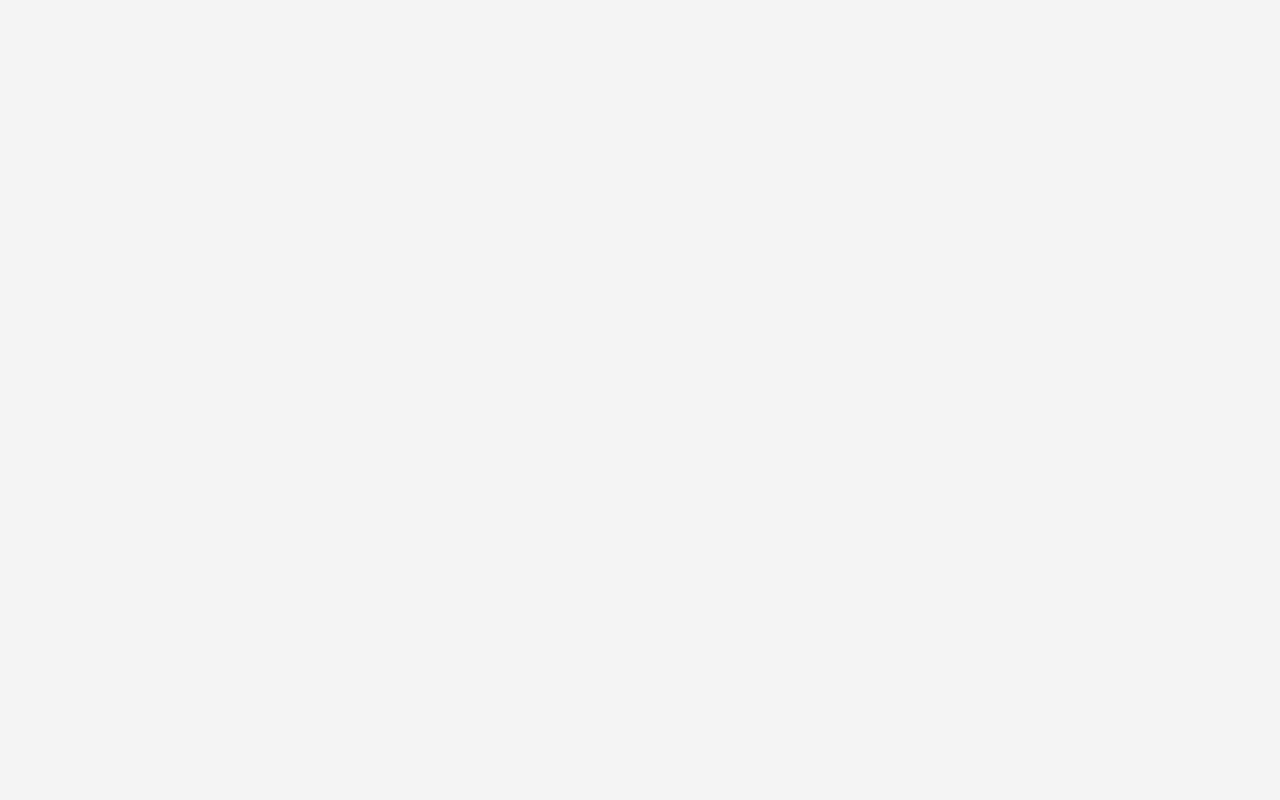
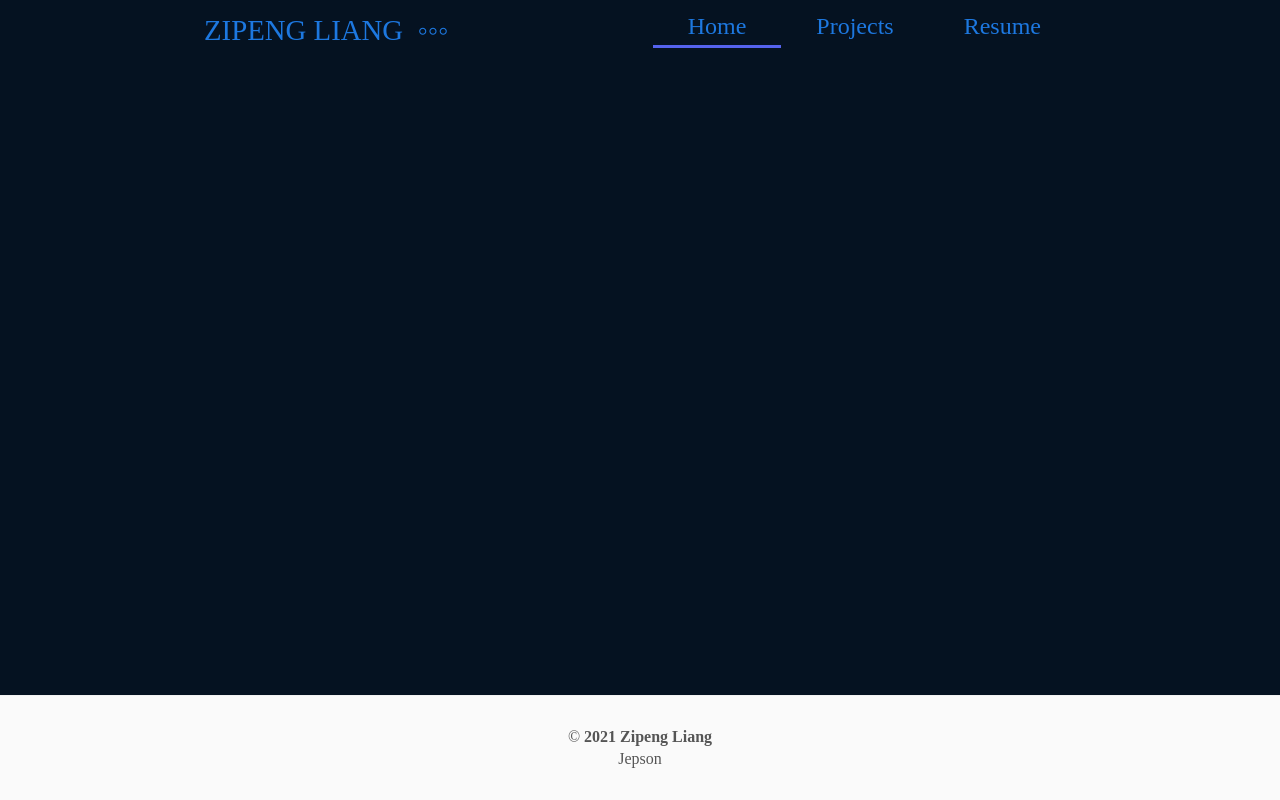
Before and after one commit to zipengliang21/my-site, a React app: page /#/ in a window 1280 px wide. Built offline with nearby package versions, Linux system fonts and the light colour scheme.

Commit message:
Header and Footer(Draft) and Router

```diff
--- a/src/App.tsx
+++ b/src/App.tsx
@@ -2,7 +2,8 @@ import React from "react";
 import {
    HashRouter as Router,
    Switch,
-  Route
+   Route,
+   NavLink
 } from "react-router-dom";
 import Home from "./views/Home";
 import NoMatch from "./views/NoMatch";
@@ -11,27 +12,96 @@ import styled from "styled-components";
 const AppWrapper = styled.div`
   background: #051221;
   color: #FFFFFF;
+  display: flex;
+  min-height: 100vh;
+  flex-direction: column;
+`;
+
+const HeaderWrapper = styled.header`
+  height: 60px;
+  .selected{
+      color: #1D78E0!important;
+      padding-bottom: 5px;
+      border-bottom: 3px solid #5563EE;
+    }
+  .box{
+      width: 70%;
+      height: 100%;
+      margin: 0px auto;
+      padding: 0px 12px;
+      display: flex;
+      align-items: center;
+      justify-content: space-between;
+      a:hover {
+        text-decoration:none;
+      }
+      .boxLeft{
+            text-transform: uppercase;
+        font-size: 1.8em;
+        color: #1D78E0;
+      }
+      .boxLeft::after {
+        content: "◦◦◦";
+        margin-left: 0.5em;
+      }
+      .boxRight{
+        display: inline-flex;
+        justify-content: flex-start;
+        p{
+          margin: 0px 35px;
+          font-size: 1.5em;
+          color: #1D78E0;
+        }
+      }
+   div{
+     cursor: pointer;
+   }
+ }
+`;
+
+const ContentWrapper = styled.section`
+  text-align: center;
+  flex: 1;
+`;
+
+const Footer = styled.footer`
+  text-align: center;
+  padding: 30px 0;
+  color: #555;
+  background: #fafafa;
+  border-top: 1px solid #f2f2f2;
+  > p{
+    padding: 2px 0;
+  }
 `;
 
 function App() {
    return (
        <AppWrapper>
-      <Router>
-        <Switch>
-          <Route exact path="/">
-            <Home/>
-          </Route>
-          <Route path="/projects">
-            projects
-          </Route>
-          <Route path="/resume">
-            resume
-          </Route>
-          <Route path="*">
-            <NoMatch/>
-          </Route>
-        </Switch>
-      </Router>
+          <HeaderWrapper>
+             <div className="box">
+                <NavLink to="/">
+                   <div className="boxLeft">Zipeng Liang</div>
+                </NavLink>
+                <div className="boxRight">
+                   <NavLink exact to="/" activeClassName="selected">
+                      <p >Home</p>
+                   </NavLink>
+                   <NavLink exact to="/projects" activeClassName="selected">
+                      <p>Projects</p>
+                   </NavLink>
+                   <NavLink exact to="/resume" activeClassName="selected">
+                      <p>Resume</p>
+                   </NavLink>
+                </div>
+             </div>
+          </HeaderWrapper>
+          <ContentWrapper>
+          </ContentWrapper>
+          <Footer>
+             <p>© <b>2021 Zipeng Liang</b></p>
+             <p>Jepson</p>
+          </Footer>
        </AppWrapper>
    );
 }
--- a/src/index.scss
+++ b/src/index.scss
@@ -24,13 +24,57 @@ a {
   color: inherit
 }
 
-body {
-  font-size: 16px;
-  line-height: 1.2;
-  background-color: #F5F4F5;
+body, button, input, select, textarea {
+  font:12px/1.5tahoma, arial, \5b8b\4f53;
 }
-.oneLine {
-  white-space: nowrap;
-  overflow: hidden;
-  text-overflow: ellipsis;
+
+h1, h2, h3, h4, h5, h6{
+  font-size:100%;
+  color:rgb(51, 51, 51);
 }
+
+address, cite, dfn, em, var {
+  font-style:normal;
+}
+
+code, kbd, pre, samp {
+  font-family:couriernew, courier, monospace;
+}
+
+small{
+  font-size:12px;
+}
+
+sup {
+  vertical-align:text-top;
+}
+
+sub{
+  vertical-align:text-bottom;
+}
+
+legend {
+  color:#000;
+}
+
+fieldset, img {
+  border:0;
+}
+
+button, input, select, textarea {
+  font-size:100%;
+}
+
+table {
+  border-collapse:collapse; border-spacing:0;
+}
+
+html,body,#root{
+  width: 100%;
+  height: 100%;
+}
+
+code {
+  font-family: source-code-pro, Menlo, Monaco, Consolas, "Courier New",
+  monospace;
+}
--- a/src/index.tsx
+++ b/src/index.tsx
@@ -3,9 +3,26 @@ import ReactDOM from 'react-dom';
 import './index.scss';
 import App from './App';
 import reportWebVitals from './reportWebVitals';
+import {HashRouter as Router, Route, Switch} from "react-router-dom";
+import Home from "./views/Home";
+import NoMatch from "./views/NoMatch";
 
 ReactDOM.render(
-    <App />,
+    <Router>
+       <Switch>
+          <Route exact path="/">
+             <Home/>
+          </Route>
+          <Route exact path="/projects">
+          </Route>
+          <Route exact path="/resume">
+          </Route>
+          <Route path="*">
+             <NoMatch/>
+          </Route>
+       </Switch>
+       <App />
+    </Router>,
   document.getElementById('root')
 );
 
```
Lines whose indentation alone changed are shown as unchanged.
